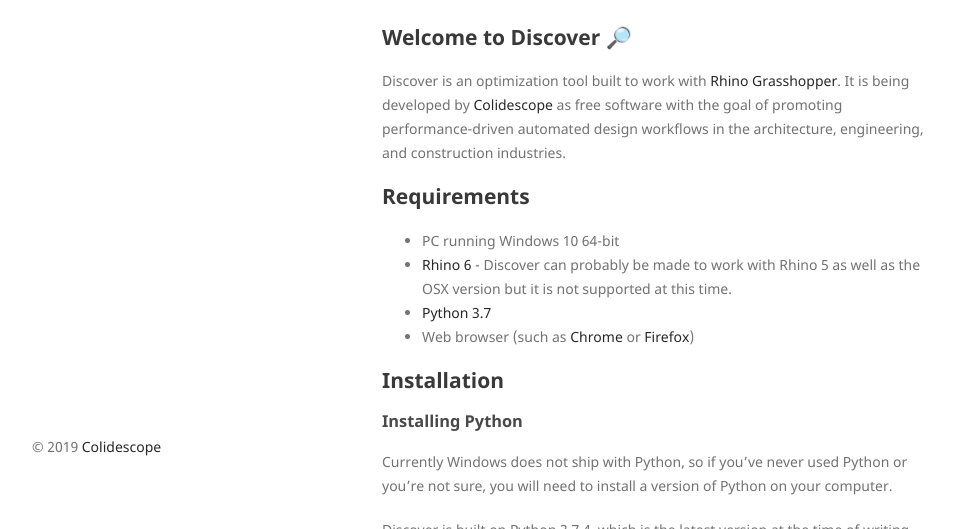
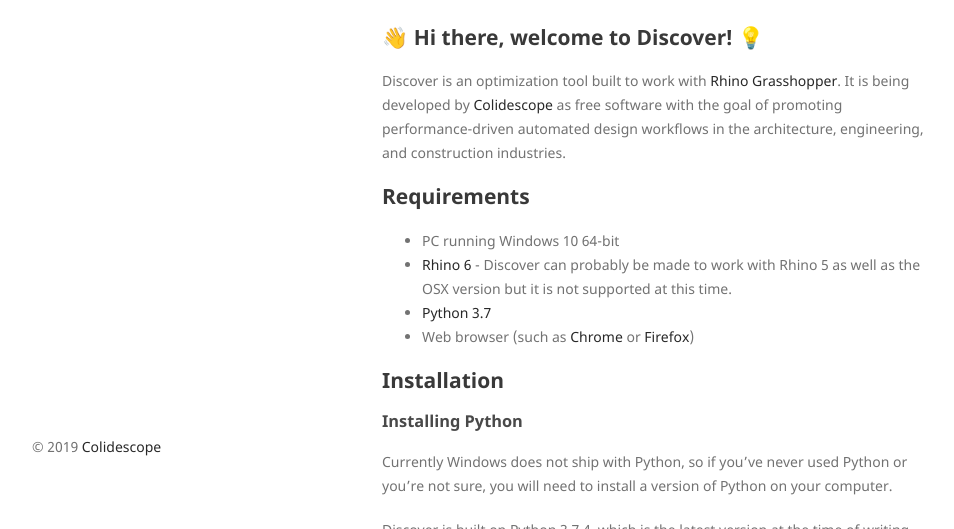
Before and after one commit to colidescope/discover, a Jekyll site: the page built from docs/index.md, in a window 1280 px wide and 900 px high, cut to the strip 371-900 px from the top of the window. Shown: the whole strip, without its empty margins (158-1112 px from the left). Built offline with Jekyll 4.4.1, drawn with Linux system fonts in a browser that asks for light colours.

Commit message:
Update index.md

```diff
--- a/docs/index.md
+++ b/docs/index.md
@@ -3,7 +3,7 @@
 ---
 <div class="resp-container"><iframe class="resp-iframe" src="https://www.youtube.com/embed/tazRo4mMBm4" frameborder="0" allow="accelerometer; autoplay; encrypted-media; gyroscope; picture-in-picture" allowfullscreen></iframe></div>
 
-## Welcome to Discover 🔎
+## 👋 Hi there, welcome to Discover! 💡
 
 Discover is an optimization tool built to work with [Rhino](https://rhino3d.com) [Grasshopper](http://grasshopper3d.com). It is being developed by [Colidescope](https://colidescope.com/) as free software with the goal of promoting performance-driven automated design workflows in the architecture, engineering, and construction industries.
 
```
